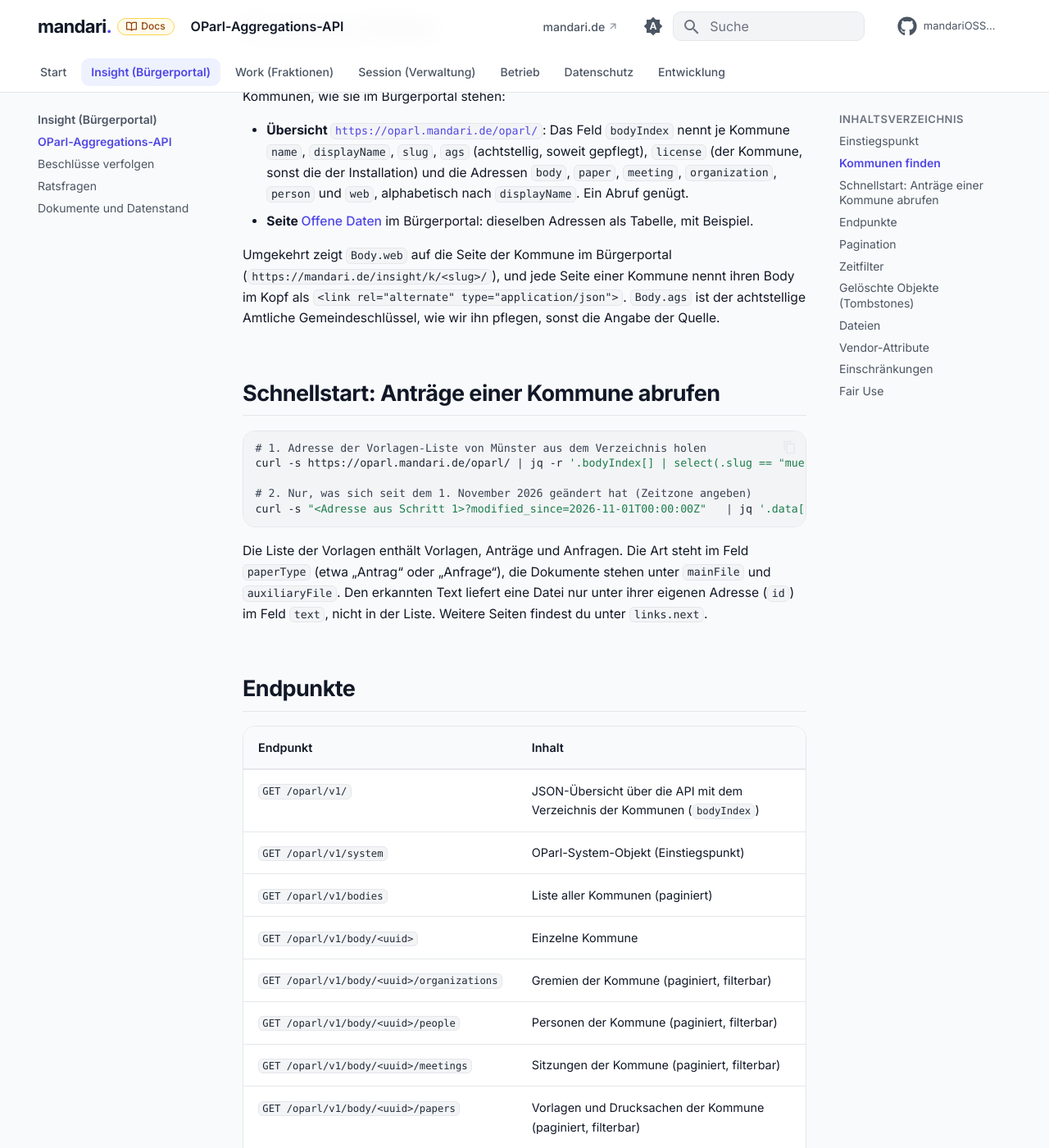
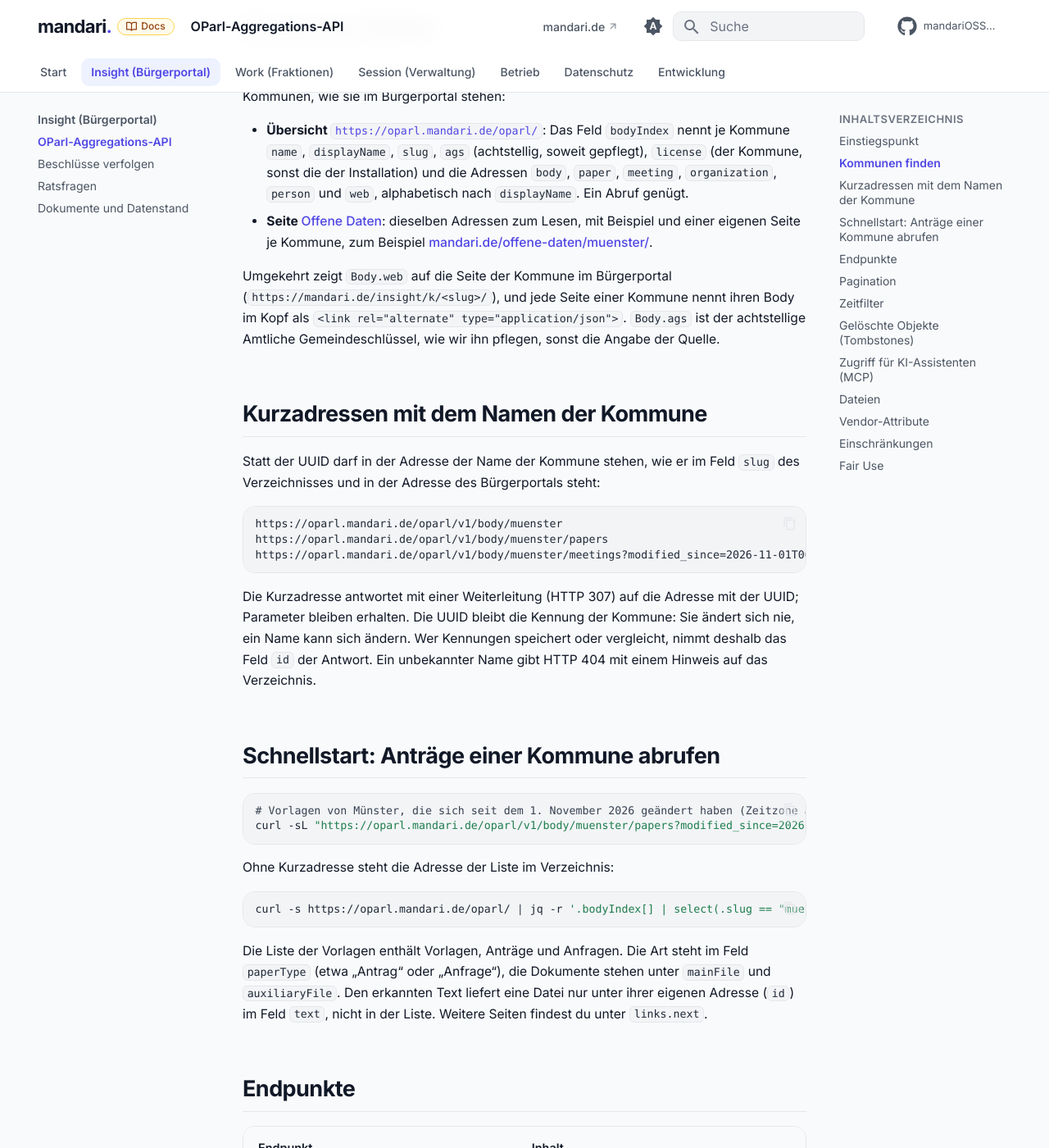
Before and after one commit to mandariOSS/docs, an MkDocs documentation site: the page built from docs/insight/oparl-api.md, in a window 1280 px wide and 1400 px high, scrolled down 880 px. Shown: the whole window at 82% size. Built offline with MkDocs 1.6.1 and Material for MkDocs 9.7.7, drawn with Linux system fonts in a browser that asks for light colours; comment, search, counter and statistics services are not loaded; some of the changed text lies outside the part shown.

Commit message:
OParl-API: Kurzadressen mit dem Namen der Kommune, Seite Offene Daten auf der Website, MCP-Zugang (mandari#1309) (#14)

````diff
--- a/docs/insight/oparl-api.md
+++ b/docs/insight/oparl-api.md
@@ -31,18 +31,33 @@
 Um nicht erst alle Bodies laden zu müssen, gibt es zwei Verzeichnisse mit denselben Kommunen, wie sie im Bürgerportal stehen:
 
 - **Übersicht [`https://oparl.mandari.de/oparl/`](https://oparl.mandari.de/oparl/)**: Das Feld `bodyIndex` nennt je Kommune `name`, `displayName`, `slug`, `ags` (achtstellig, soweit gepflegt), `license` (der Kommune, sonst die der Installation) und die Adressen `body`, `paper`, `meeting`, `organization`, `person` und `web`, alphabetisch nach `displayName`. Ein Abruf genügt.
-- **Seite [Offene Daten](https://mandari.de/insight/offene-daten/)** im Bürgerportal: dieselben Adressen als Tabelle, mit Beispiel.
+- **Seite [Offene Daten](https://mandari.de/offene-daten/)**: dieselben Adressen zum Lesen, mit Beispiel und einer eigenen Seite je Kommune, zum Beispiel [mandari.de/offene-daten/muenster/](https://mandari.de/offene-daten/muenster/).
 
 Umgekehrt zeigt `Body.web` auf die Seite der Kommune im Bürgerportal (`https://mandari.de/insight/k/<slug>/`), und jede Seite einer Kommune nennt ihren Body im Kopf als `<link rel="alternate" type="application/json">`. `Body.ags` ist der achtstellige Amtliche Gemeindeschlüssel, wie wir ihn pflegen, sonst die Angabe der Quelle.
+
+## Kurzadressen mit dem Namen der Kommune
+
+Statt der UUID darf in der Adresse der Name der Kommune stehen, wie er im Feld `slug` des Verzeichnisses und in der Adresse des Bürgerportals steht:
+
+```
+https://oparl.mandari.de/oparl/v1/body/muenster
+https://oparl.mandari.de/oparl/v1/body/muenster/papers
+https://oparl.mandari.de/oparl/v1/body/muenster/meetings?modified_since=2026-11-01T00:00:00Z
+```
+
+Die Kurzadresse antwortet mit einer Weiterleitung (HTTP 307) auf die Adresse mit der UUID; Parameter bleiben erhalten. Die UUID bleibt die Kennung der Kommune: Sie ändert sich nie, ein Name kann sich ändern. Wer Kennungen speichert oder vergleicht, nimmt deshalb das Feld `id` der Antwort. Ein unbekannter Name gibt HTTP 404 mit einem Hinweis auf das Verzeichnis.
 
 ## Schnellstart: Anträge einer Kommune abrufen
 
 ```bash
-# 1. Adresse der Vorlagen-Liste von Münster aus dem Verzeichnis holen
+# Vorlagen von Münster, die sich seit dem 1. November 2026 geändert haben (Zeitzone angeben; -L folgt der Weiterleitung)
+curl -sL "https://oparl.mandari.de/oparl/v1/body/muenster/papers?modified_since=2026-11-01T00:00:00Z"   | jq '.data[] | {name, reference, paperType, date, web}'
+```
+
+Ohne Kurzadresse steht die Adresse der Liste im Verzeichnis:
+
+```bash
 curl -s https://oparl.mandari.de/oparl/ | jq -r '.bodyIndex[] | select(.slug == "muenster") | .paper'
-
-# 2. Nur, was sich seit dem 1. November 2026 geändert hat (Zeitzone angeben)
-curl -s "<Adresse aus Schritt 1>?modified_since=2026-11-01T00:00:00Z"   | jq '.data[] | {name, reference, paperType, date, web}'
 ```
 
 Die Liste der Vorlagen enthält Vorlagen, Anträge und Anfragen. Die Art steht im Feld `paperType` (etwa „Antrag“ oder „Anfrage“), die Dokumente stehen unter `mainFile` und `auxiliaryFile`. Den erkannten Text liefert eine Datei nur unter ihrer eigenen Adresse (`id`) im Feld `text`, nicht in der Liste. Weitere Seiten findest du unter `links.next`.
@@ -55,6 +70,7 @@
 | `GET /oparl/v1/system` | OParl-System-Objekt (Einstiegspunkt) |
 | `GET /oparl/v1/bodies` | Liste aller Kommunen (paginiert) |
 | `GET /oparl/v1/body/<uuid>` | Einzelne Kommune |
+| `GET /oparl/v1/body/<name>[/…]` | Kurzadresse mit dem Namen der Kommune, leitet auf die Adresse mit der UUID weiter |
 | `GET /oparl/v1/body/<uuid>/organizations` | Gremien der Kommune (paginiert, filterbar) |
 | `GET /oparl/v1/body/<uuid>/people` | Personen der Kommune (paginiert, filterbar) |
 | `GET /oparl/v1/body/<uuid>/meetings` | Sitzungen der Kommune (paginiert, filterbar) |
@@ -131,6 +147,18 @@
 
 Eine physische Löschung erfolgt ausschließlich auf ausdrückliche Aufforderung einer Kommune, siehe [Ingestor und Opt-out](../datenschutz/ingestor.md).
 
+## Zugriff für KI-Assistenten (MCP)
+
+Neben der OParl-Schnittstelle gibt es auf mandari.de einen öffentlichen, nur lesenden MCP-Server ([Model Context Protocol](https://modelcontextprotocol.io)):
+
+```
+https://mandari.de/insight/mcp
+```
+
+KI-Assistenten und eigene Agenten, die MCP sprechen, können damit Kommunen, Vorlagen, Sitzungen und Beschlüsse abfragen, mit denselben Werkzeugen wie der KI-Assistent im Bürgerportal. Der Server braucht keine Anmeldung und ändert nichts. Transport ist „Streamable HTTP“ (nur `POST` mit JSON-RPC 2.0). Es gelten 30 Anfragen je Minute und 500 Werkzeugaufrufe je Tag und Adresse.
+
+In eigenen Installationen ist der Server ausgeschaltet, bis der Betrieb ihn mit `INSIGHT_MCP_ENABLED=true` einschaltet ([Konfiguration](../betrieb/konfiguration.md)).
+
 ## Dateien
 
 `accessUrl` und `downloadUrl` zeigen auf den mandari-Dokumentproxy (`/insight/dokumente/<uuid>/preview/` bzw. mit `?download=1`). Das hat zwei Vorteile:
````
